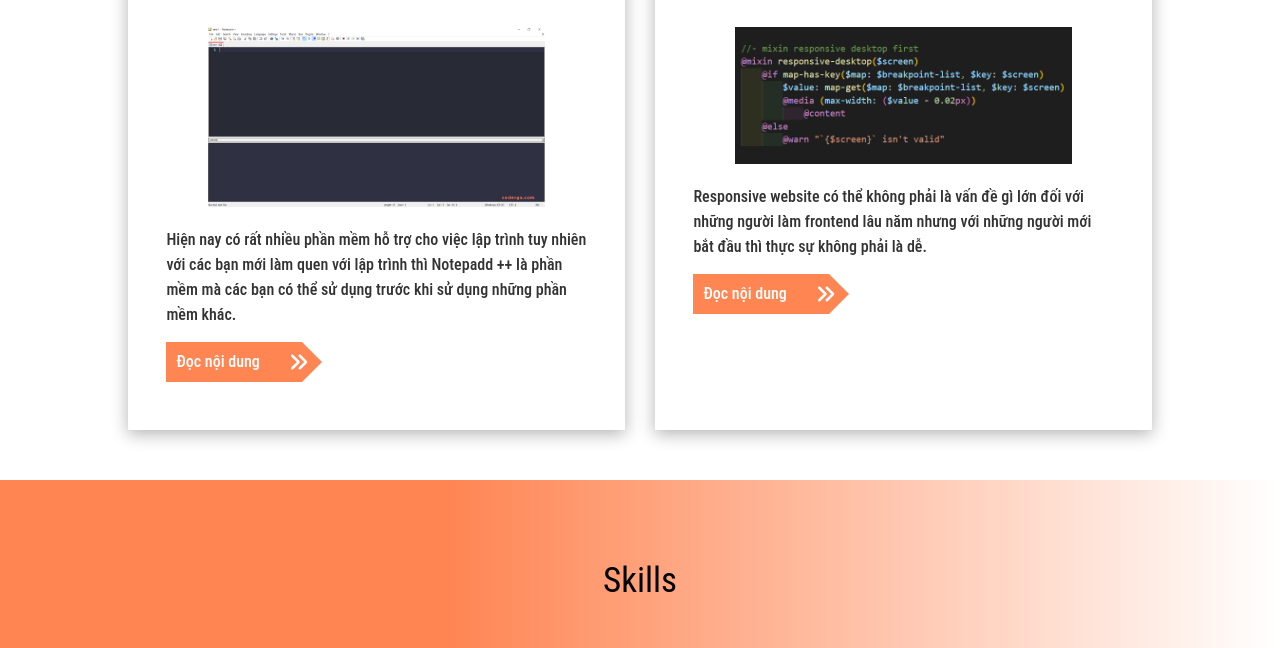
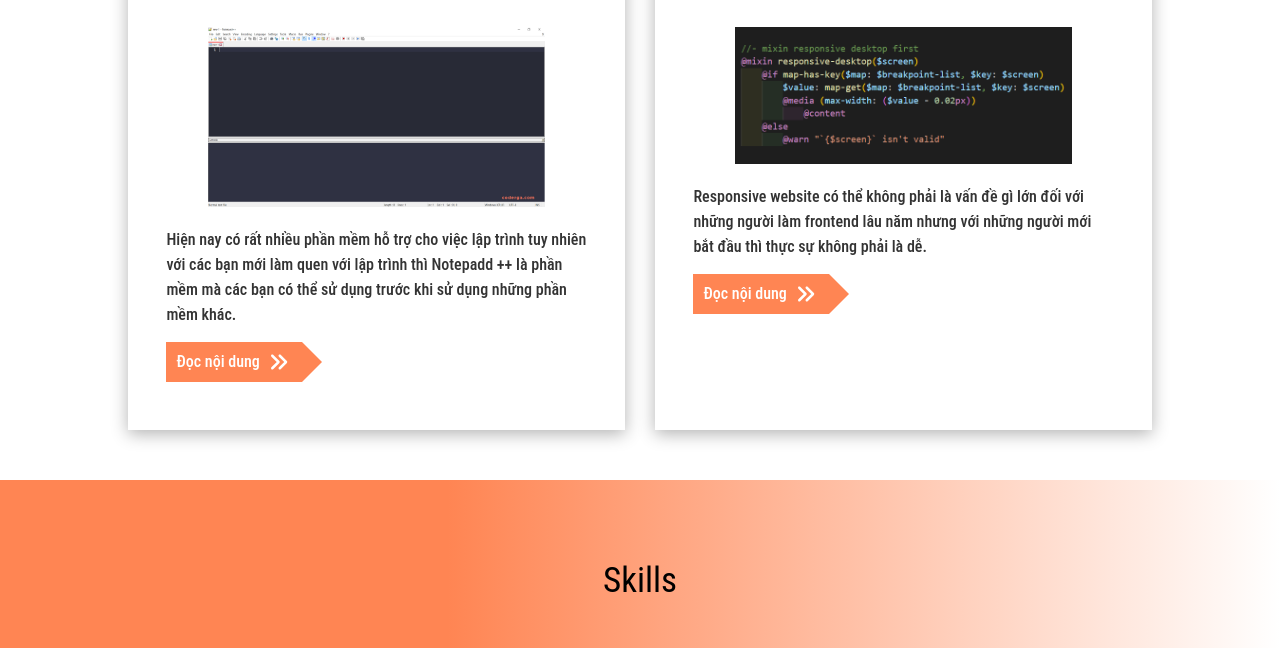
Before and after one commit to coderga/QuangCV, a website: page public/index.html in a window 1280 px wide. Shown: the part 1340-1988 px from the top of the page. Drawn offline with nearby package versions, Linux system fonts and the light colour scheme; files whose address does not match are found by name.

Commit message:
Update styles.css

```diff
--- a/public/css/styles.css
+++ b/public/css/styles.css
@@ -321,7 +321,7 @@
         color: var(--color-secondary);
         position: absolute;
         top: 40%;
-        left: 120px;
+        left: 100px;
         -webkit-transform: translateY(-50%);
         transform: translateY(-50%); }
     #myblog.container-fluid .container .blog .blog-content img {
```
